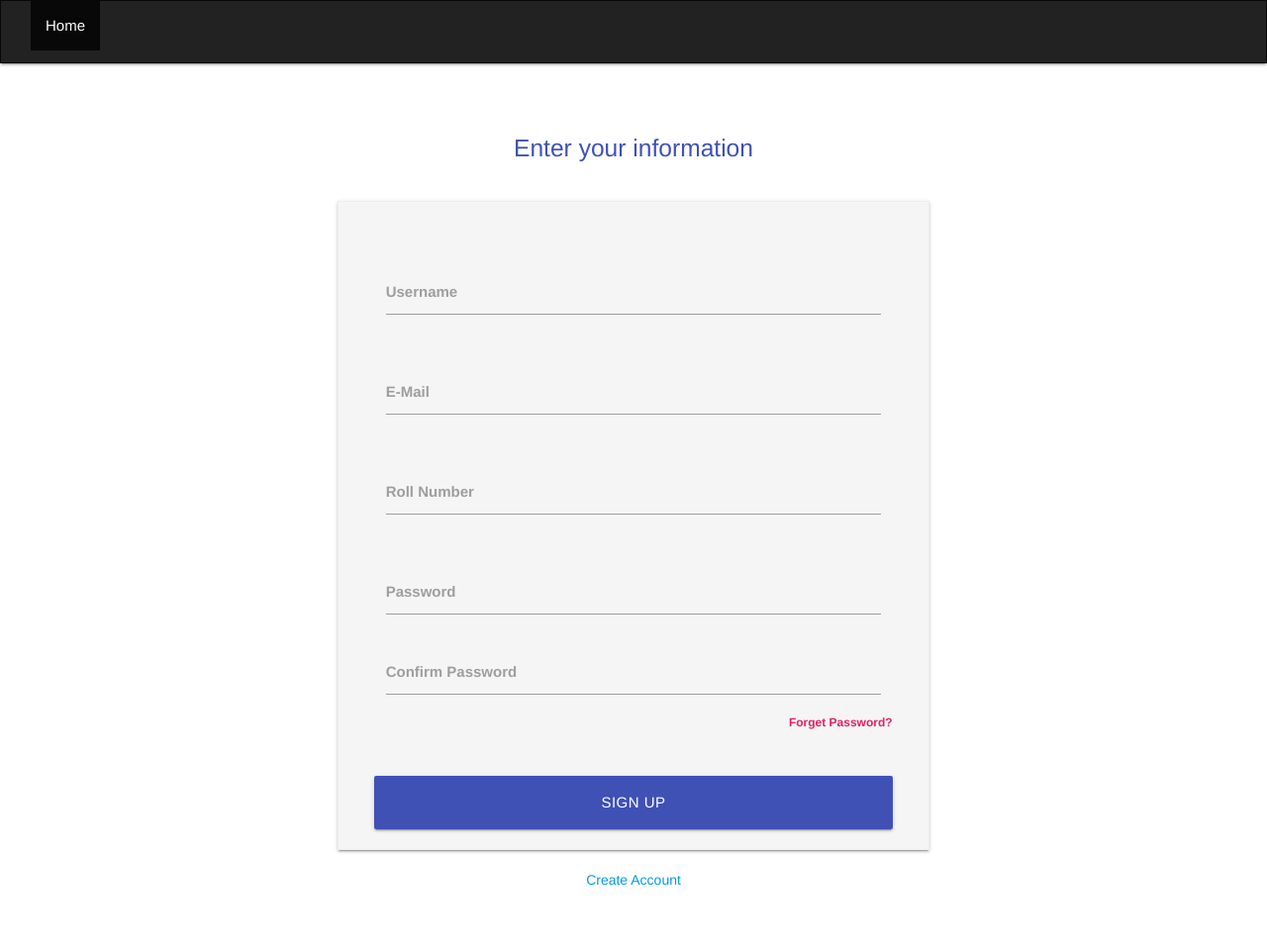
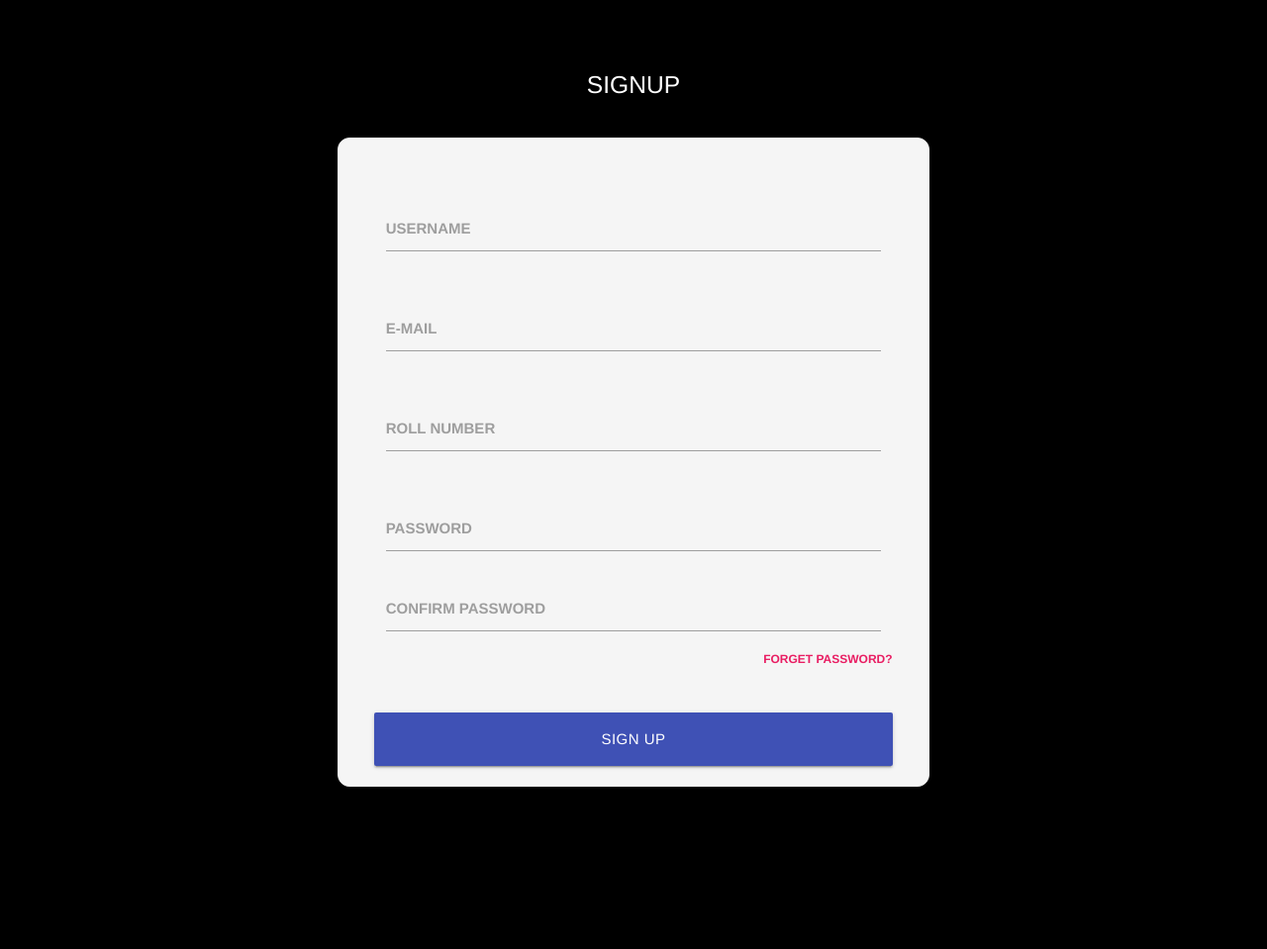
Before and after one commit to theDebonair/lms_django, a Django app: page /signup in a window 1280 px wide. Shown: the whole page at 99% size. After the commit the page ends 795 px from the top, so only its background shows below. Run offline with Django 4.2, Linux system fonts and the light colour scheme; some libraries are stand-ins or nearby versions.

Commit message:
Bug fixes.

```diff
--- a/lms/settings.py
+++ b/lms/settings.py
@@ -19,8 +19,8 @@ BASE_DIR = Path(__file__).resolve().parent.parent
 EMAIL_BACKEND = 'django.core.mail.backends.smtp.EmailBackend'
 EMAIL_USE_TLS = True
 EMAIL_HOST = 'smtp.gmail.com'
-EMAIL_HOST_USER = 'lms.sudo@gmail.com'
-EMAIL_HOST_PASSWORD = 'LMS.Admin123'
+EMAIL_HOST_USER = 'lmsproject016@gmail.com'
+EMAIL_HOST_PASSWORD = 'teamlms@123'
 EMAIL_PORT = 587
 
 # Quick-start development settings - unsuitable for production
@@ -30,7 +30,7 @@ EMAIL_PORT = 587
 SECRET_KEY = 'django-insecure-6f%84p1^+bvzcos5=*su44t*+fir7ouy7fm&87_#g3yxuyhrnx'
 
 # SECURITY WARNING: don't run with debug turned on in production!
-DEBUG = True
+DEBUG = False
 
 ALLOWED_HOSTS = ['*']
 
--- a/templates/app/addbook.html
+++ b/templates/app/addbook.html
@@ -11,7 +11,8 @@
 <div class="p-3 mb-2 bg-dark text-white">
     <a href="/index"button type="button" class="btn btn-danger">Home</a></button>
     <div class="container">
-    <form method="POST" enctype="multipart/form-data"> {% csrf_token %}
+        <form method="POST" enctype="multipart/form-data">
+        {% csrf_token %}
     <div class="row mt-4">
         <div class="form-group col-md-12">
             <label>Book Name</label>
--- a/templates/app/admin_login.html
+++ b/templates/app/admin_login.html
@@ -2,9 +2,10 @@
 <html lang="en">
 
 <head>
+    <title>Admin Login</title>
     {% load static %}
     <link rel="icon" href="{% static 'lms.png' %}" />
-    {% block title %} Library Management System {% endblock %}
+    {% block title %} LMS {% endblock %}
     <style>
         * {
             box-sizing: border-box;
@@ -77,8 +78,8 @@
 
 <body>
     <div class="container">
+        <form method="POST">
         {% csrf_token %}
-        <form method="POST">
         <h1>ADMIN</h1>
             <input type="text" name="username" placeholder="USERNAME" class="field">
             <input type="password" name="password" placeholder="PASSWORD" class="field">
--- a/templates/app/image.html
+++ b/templates/app/image.html
@@ -8,7 +8,7 @@
 </head>
 
 <body>
-<form method="post" enctype="multipart/form-data">
+  <form method="post" enctype="multipart/form-data">
   {% csrf_token %}
    {{ form.as_p }}
   <button type="submit">Upload</button>
--- a/templates/app/issuebook.html
+++ b/templates/app/issuebook.html
@@ -94,10 +94,8 @@
     <br>
     <div class="signup-form">
         <form  method="post" class="form-horizontal">
-
-    			<center><h2>ISSUE BOOK TO STUDENT</h2></center>
-
-{% csrf_token %}
+		{% csrf_token %}
+    		<center><h2>ISSUE BOOK TO STUDENT</h2></center>
 
             {% for field in form %}
             <div class="form-group">
--- a/templates/app/profile.html
+++ b/templates/app/profile.html
@@ -74,8 +74,8 @@
                 <a href='/issuebook' style="width: 9rem;" class="btn btn-secondary">issuebook</a>
                 <a href="/view_student" style="width: 9rem;" class="btn btn-info">view student</a>
                 <a href='/admin/app/issuedbook/' style="width: 9rem;" class="btn btn-success">viewissuebook</a>
+                {% endif %}
                 <a href="/viewbook" style="width: 9rem;" class="btn btn-light">viewbook</a>
-                {% endif %}
             </div>
         </div>
     </div>
--- a/templates/app/signup.html
+++ b/templates/app/signup.html
@@ -15,68 +15,54 @@
     /* Remove the navbar default margin-bottom and rounded borders */
     .navbar {
       margin-bottom: 0;
+      height: 50px;
       border-radius: 0;
     }
 
     /* Add a gray background color and some padding to the footer */
     footer {
-      background-color: #f2f2f2;
-      padding: 25px;
+      background-color: #000000;
+      padding: 0;
     }
-  </style>
-
-<body>
-
-  <nav class="navbar navbar-inverse">
-    <div class="container-fluid">
-      <div class="navbar-header">
-
-
-      </div>
-      <div class="collapse navbar-collapse" id="myNavbar">
-        <ul class="nav navbar-nav">
-          <li class="active"><a href="/index">Home</a></li>
-
-        </ul>
-      </div>
-    </div>
-  </nav>
-
-</body>
-
-<link href="https://fonts.googleapis.com/icon?family=Material+Icons" rel="stylesheet">
-<link rel="stylesheet" type="text/css"
-  href="https://cdnjs.cloudflare.com/ajax/libs/materialize/0.97.5/css/materialize.min.css">
-<style>
       body {
         display: flex;
         min-height: 100vh;
         flex-direction: column;
+        background: #000000;
       }
 
       main {
         flex: 1 0 auto;
       }
 
-  body {
-    background: #fff;
-  }
-
       .input-field input[type=date]:focus+label,
       .input-field input[type=text]:focus+label,
       .input-field input[type=email]:focus+label,
       .input-field input[type=password]:focus+label {
-    color: #e91e63;
+        color: #000000;
       }
 
       .input-field input[type=date]:focus,
       .input-field input[type=text]:focus,
       .input-field input[type=email]:focus,
       .input-field input[type=password]:focus {
-    border-bottom: 2px solid #e91e63;
+        border-bottom: 2px solid #000000;
         box-shadow: none;
       }
+
+      .close {
+        background-color: #FFFFFF;
+        border: 1px solid #FFFFFF;
+      }
+
+      .alert alert-{{ message.tags }} alert-dismissible {
+        color: white;
+      }
   </style>
+
+  <link href="https://fonts.googleapis.com/icon?family=Material+Icons" rel="stylesheet">
+  <link rel="stylesheet" type="text/css" href="https://cdnjs.cloudflare.com/ajax/libs/materialize/0.97.5/css/materialize.min.css">
+
 </head>
 
 <body>
@@ -98,13 +84,14 @@
         <center>
 
           <div class="section"></div>
-          <h5 class="indigo-text">Enter your information</h5>
+          <h5 style="color: white;">SIGNUP</h5>
           <div class="section"></div>
 
           <div class="container">
             <div class="z-depth-1 grey lighten-4 row"
-              style="display: inline-block; padding: 32px 48px 0px 48px; border: 1px solid #EEE;">
+              style="display: inline-block; padding: 32px 48px 0px 48px; border: 1px solid #EEE; border-radius: 12px;">
 
+              {% csrf_token %}
               <form class="col s12" method="post">
                 <div class='row'>
                   <div class='col s12'>
@@ -114,49 +101,47 @@
                 <div class='row'>
                   <div class='input-field col s12'>
                     <input class='validate' type='text' name='username' id='username' />
-                    <label for='username'>Username</label>
+                    <label for='username'>USERNAME</label>
                   </div>
                 </div>
 
                 <div class='row'>
                   <div class='input-field col s12'>
                     <input class='validate' type='email' name='email' id='email' />
-                    <label for='email'>E-Mail</label>
+                    <label for='email'>E-MAIL</label>
                   </div>
                 </div>
 
                 <div class='row'>
                   <div class='input-field col s12'>
                     <input class='validate' type='number' name='roll_no' id='roll_no' />
-                    <label for='roll_no'>Roll Number</label>
+                    <label for='roll_no'>ROLL NUMBER</label>
                   </div>
                 </div>
 
                 <div class='row'>
                   <div class='input-field col s12'>
                     <input class='validate' type='password' name='password' id='password' />
-                    <label for='password'>Password</label>
+                    <label for='password'>PASSWORD</label>
                   </div>
                   <div class='input-field col s12'>
                     <input class='validate' type='password' name='confirm_password' id='confirm_password' />
-                    <label for='confirm_password'>Confirm Password</label>
+                    <label for='confirm_password'>CONFIRM PASSWORD</label>
                   </div>
                   <label style='float: right;'>
-                    <a class='pink-text' href='/forgetpass'><b>Forget Password?</b></a>
+                    <a class='pink-text' href='/forgetpass'><b>FORGET PASSWORD?</b></a>
                   </label>
                 </div>
 
                 <br />
                 <center>
                   <div class='row'>
-                    <button type='submit' name='btn_login' class='col s12 btn btn-large waves-effect indigo'>Sign
-                      Up</button>
+                    <button type='submit' name='btn_login' class='col s12 btn btn-large waves-effect indigo'>SIGN UP</button>
                   </div>
                 </center>
               </form>
             </div>
           </div>
-          <a href="/signup">Create Account</a>
         </center>
 
         <div class="section"></div>
@@ -164,8 +149,7 @@
       </main>
 
       <script type="text/javascript" src="https://cdnjs.cloudflare.com/ajax/libs/jquery/2.2.1/jquery.min.js"></script>
-      <script type="text/javascript"
-        src="https://cdnjs.cloudflare.com/ajax/libs/materialize/0.97.5/js/materialize.min.js"></script>
+      <script type="text/javascript" src="https://cdnjs.cloudflare.com/ajax/libs/materialize/0.97.5/js/materialize.min.js"></script>
 
       {% block js %}
       <script>
--- a/templates/app/view_student.html
+++ b/templates/app/view_student.html
@@ -12,6 +12,7 @@
 <div class="p-3 mb-2 bg-info text-white">
     <div style="text-align: center;">
         <form class="form" id="searchform" action="" method="get">
+        {% csrf_token %}
             <div class="form-field">
                 <input type="text" class="col-5  form-control-lg" placeholder="Enter Roll No " name="search_student"
                     type="text" />
```
Also changed, not shown: templates/app/index.html (+13 -12 lines), templates/app/signin.html (+15 -20 lines), templates/app/viewbook.html (+4 -3 lines), db.sqlite3. Lines whose indentation alone changed are shown as unchanged.
